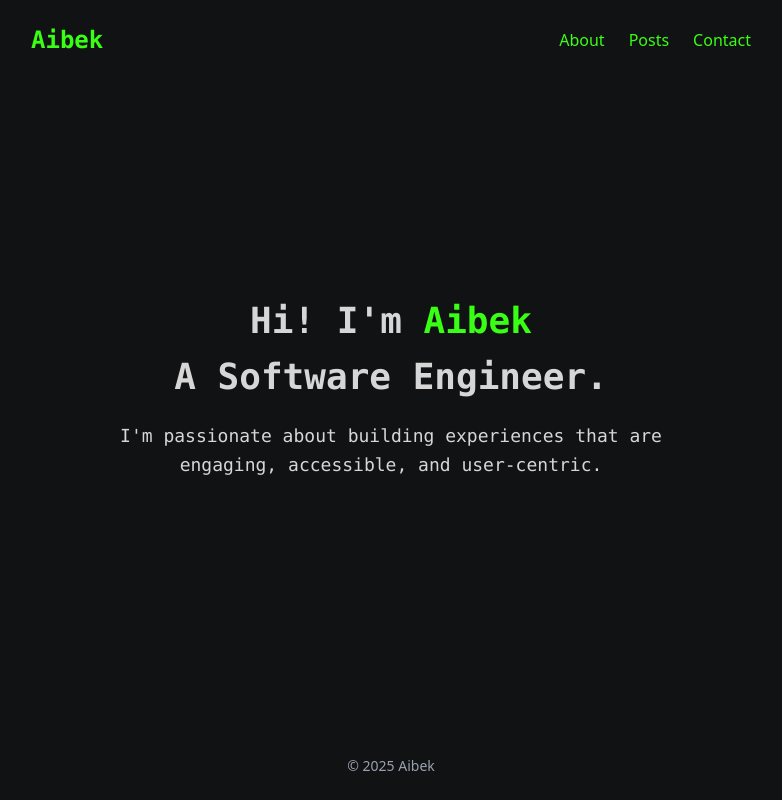
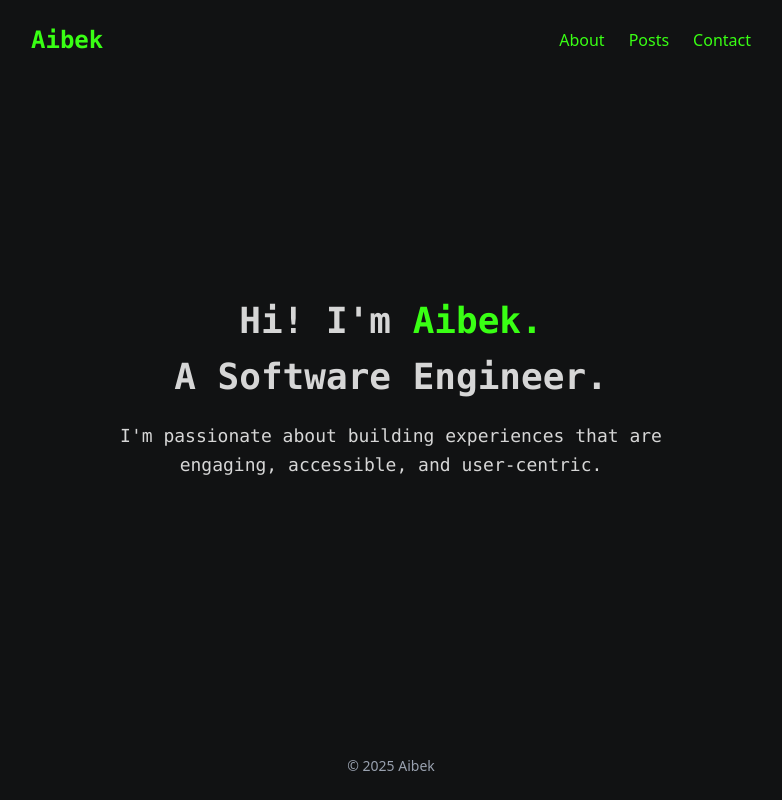
Before and after one commit to aibekz/portfolio, a React (Vite) app: page / in a window 1280 px wide. Shown: the whole page, without its empty margins (249-1031 px from the left). Built offline with nearby package versions, Linux system fonts and the light colour scheme; no server answers; a web font is replaced by a local one.

Commit message:
Update content

```diff
--- a/src/pages/Home.jsx
+++ b/src/pages/Home.jsx
@@ -15,7 +15,7 @@ export default function Home() {
           <h1 className="text-2xl md:text-4xl font-semibold font-mono mb-4">
             {siteConfig.author.greeting}
             <Link to="/about" className="text-accent hover:underline">
-              {siteConfig.author.name}
+              {siteConfig.author.name}.
             </Link>
           </h1>
 
```
